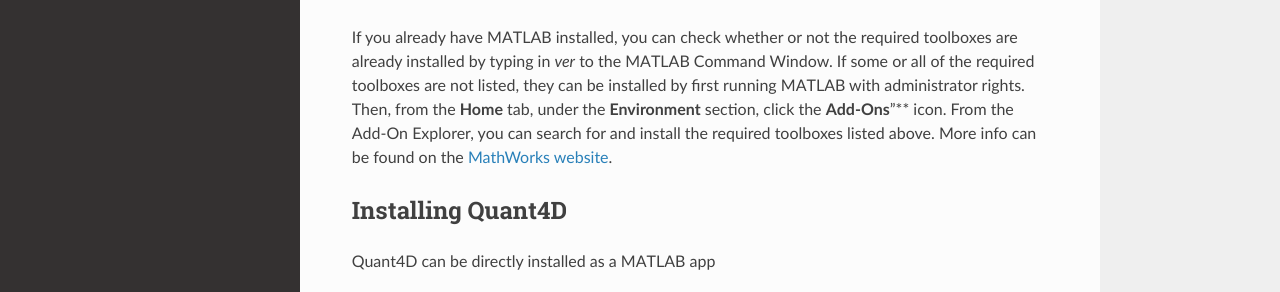
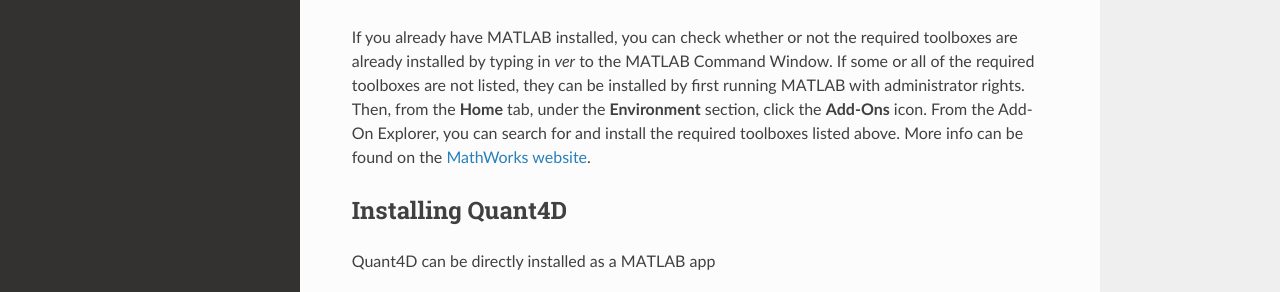
Before and after one commit to bryandesser/Quant4D, a Sphinx documentation site: the page built from docs/installation.rst, in a window 1280 px wide and 977 px high. Shown: the part 514-806 px from the top of the window. Built offline with Sphinx 7.4.7 and the Read the Docs theme 3.1.0, drawn with Linux system fonts in a browser that asks for light colours; pages that are not in the unit, such as notebooks, are missing from menus.

Commit message:
modified:   docs/installation.rst

```diff
--- a/docs/installation.rst
+++ b/docs/installation.rst
@@ -17,7 +17,7 @@
 #. Parallel Computing
 #. Statistics and Machine Learning
 
-If you already have MATLAB installed, you can check whether or not the required toolboxes are already installed by typing in `ver` to the MATLAB Command Window. If some or all of the required toolboxes are not listed, they can be installed by first running MATLAB with administrator rights. Then, from the **Home** tab, under the **Environment** section, click the **Add-Ons**"** icon. From the Add-On Explorer, you can search for and install the required toolboxes listed above. More info can be found on the `MathWorks website <https://mathworks.com/help/matlab/matlab_env/get-add-ons.html>`_.
+If you already have MATLAB installed, you can check whether or not the required toolboxes are already installed by typing in `ver` to the MATLAB Command Window. If some or all of the required toolboxes are not listed, they can be installed by first running MATLAB with administrator rights. Then, from the **Home** tab, under the **Environment** section, click the **Add-Ons** icon. From the Add-On Explorer, you can search for and install the required toolboxes listed above. More info can be found on the `MathWorks website <https://mathworks.com/help/matlab/matlab_env/get-add-ons.html>`_.
 
 Installing Quant4D
 ------------------
```
